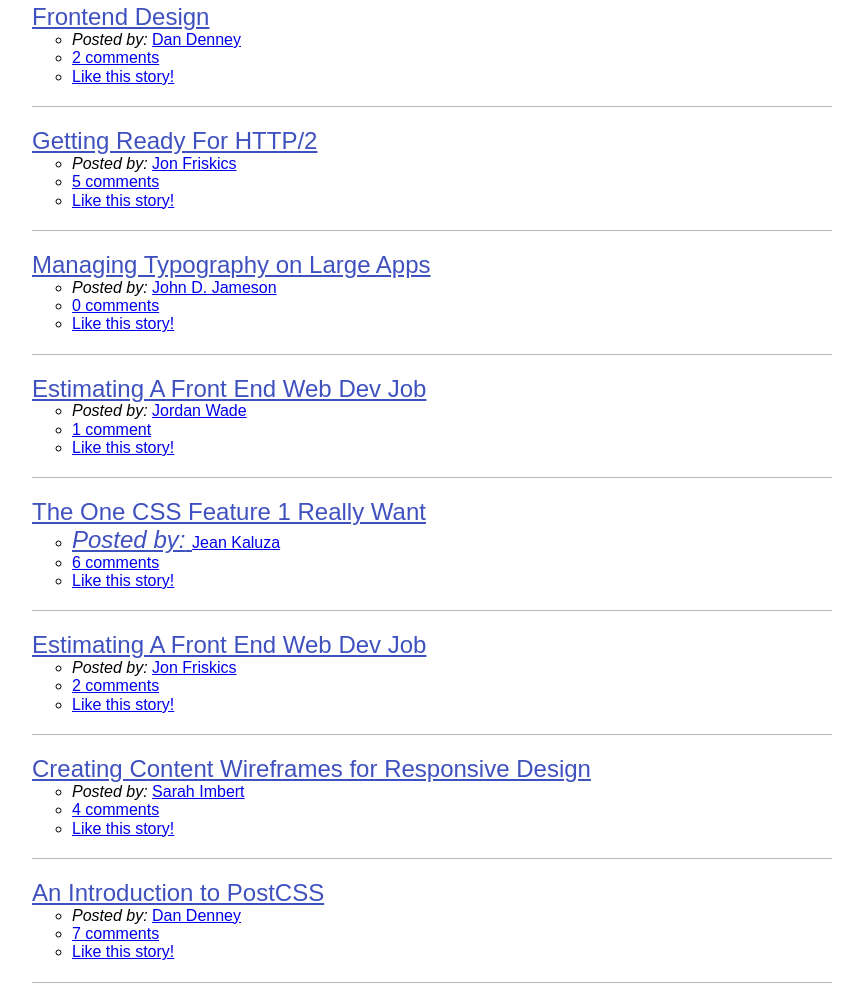
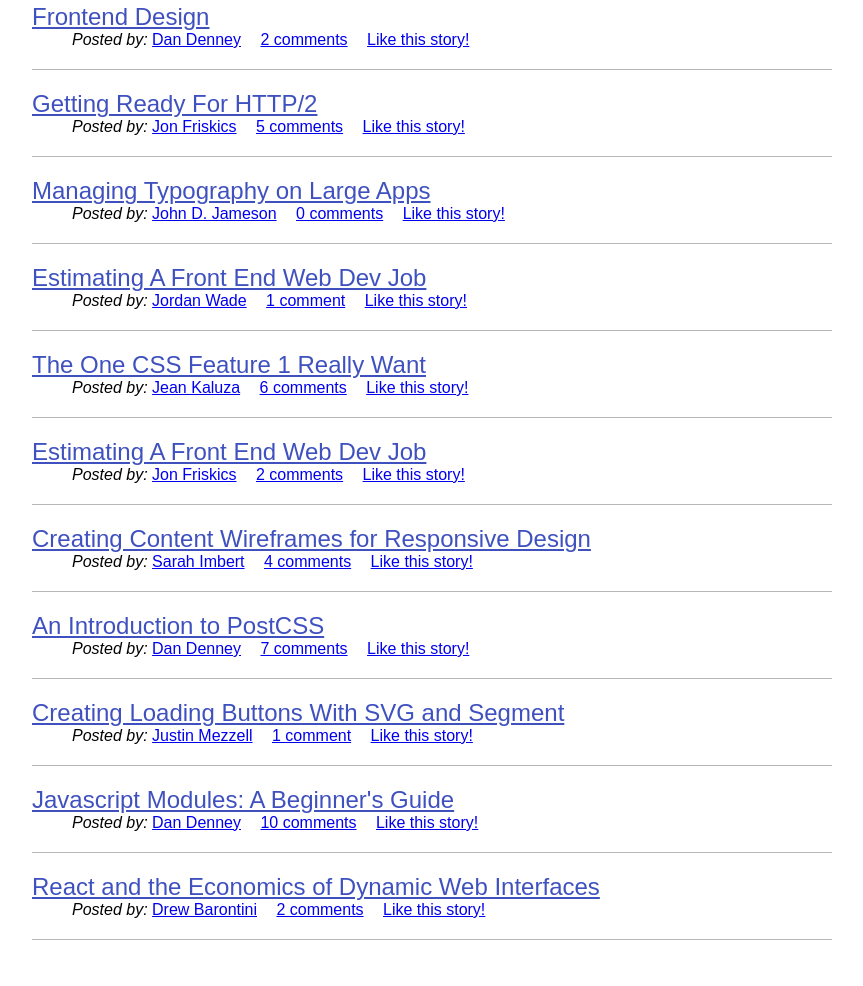
Before and after one commit to aziztovbaev/FrontEndNewsScreencast, a plain HTML site: page index.html in a window 1280 px wide. Shown: the part 230-1216 px from the top of the page, without its empty margins (208-1071 px from the left). After the commit the page ends 1190 px from the top, so only its background shows below. Drawn offline with Linux system fonts and the light colour scheme.

Commit message:
fix news-meta-item

```diff
--- a/index.html
+++ b/index.html
@@ -23,10 +23,10 @@
 								<em>Posted by:</em>
 								<a href="#">Dan Denney</a>
 							</li>
-							<li>
+							<li class="news-meta-item">
 								<a href="#">2 comments</a>
 							</li>
-							<li>
+							<li class="news-meta-item">
 								<a href="#">Like this story!</a>
 							</li>
 						</ul>
@@ -38,10 +38,10 @@
 								<em>Posted by:</em>
 								<a href="#">Jon Friskics</a>
 							</li>
-							<li>
+							<li class="news-meta-item">
 								<a href="#">5 comments</a>
 							</li>
-							<li>
+							<li class="news-meta-item">
 								<a href="#">Like this story!</a>
 							</li>
 						</ul>
@@ -53,10 +53,10 @@
 								<em>Posted by:</em>
 								<a href="#">John D. Jameson</a>
 							</li>
-							<li>
+							<li class="news-meta-item">
 								<a href="#">0 comments</a>
 							</li>
-							<li>
+							<li class="news-meta-item">
 								<a href="#">Like this story!</a>
 							</li>
 						</ul>
@@ -68,25 +68,25 @@
 								<em>Posted by:</em>
 								<a href="#">Jordan Wade</a>
 							</li>
-							<li>
+							<li class="news-meta-item">
 								<a href="#">1 comment</a>
 							</li>
-							<li>
+							<li class="news-meta-item">
 								<a href="#">Like this story!</a>
 							</li>
 						</ul>
 					</li>
 					<li class="news-item">
-						<a class="news-link" href="#">The One CSS Feature 1 Really Want
+						<a class="news-link" href="#">The One CSS Feature 1 Really Want</a>
 						<ul class="news-meta">
 							<li class="news-meta-item">
 								<em>Posted by:</em>
 								<a href="#">Jean Kaluza</a>
 							</li>
-							<li>
+							<li class="news-meta-item">
 								<a href="#">6 comments</a>
 							</li>
-							<li>
+							<li class="news-meta-item">
 								<a href="#">Like this story!</a>
 							</li>
 						</ul>
@@ -97,11 +97,11 @@
 							<li class="news-meta-item">
 								<em>Posted by:</em>
 								<a href="#">Jon Friskics</a>
-							</li>
-							<li>
+							</li class="news-meta-item">
+							<li class="news-meta-item">
 								<a href="#">2 comments</a>
 							</li>
-							<li>
+							<li class="news-meta-item">
 								<a href="#">Like this story!</a>
 							</li>
 						</ul>
@@ -113,10 +113,10 @@
 								<em>Posted by:</em>
 								<a href="#">Sarah Imbert</a>
 							</li>
-							<li>
+							<li class="news-meta-item">
 								<a href="#">4 comments</a>
 							</li>
-							<li>
+							<li class="news-meta-item">
 								<a href="#">Like this story!</a>
 							</li>
 						</ul>
@@ -128,10 +128,10 @@
 								<em>Posted by:</em>
 								<a href="#">Dan Denney</a>
 							</li>
-							<li>
+							<li class="news-meta-item">
 								<a href="#">7 comments</a>
 							</li>
-							<li>
+							<li class="news-meta-item">
 								<a href="#">Like this story!</a>
 							</li>
 						</ul>
@@ -143,10 +143,10 @@
 								<em>Posted by:</em>
 								<a href="#">Justin Mezzell</a>
 							</li>
-							<li>
+							<li class="news-meta-item">
 								<a href="#">1 comment</a>
 							</li>
-							<li>
+							<li class="news-meta-item">
 								<a href="#">Like this story!</a>
 							</li>
 						</ul>
@@ -158,10 +158,10 @@
 								<em>Posted by:</em>
 								<a href="#">Dan Denney</a>
 							</li>
-							<li>
+							<li class="news-meta-item">
 								<a href="#">10 comments</a>
 							</li>
-							<li>
+							<li class="news-meta-item">
 								<a href="#">Like this story!</a>
 							</li>
 						</ul>
@@ -173,10 +173,10 @@
 								<em>Posted by:</em>
 								<a href="#">Drew Barontini</a>
 							</li>
-							<li>
+							<li class="news-meta-item">
 								<a href="#">2 comments</a>
 							</li>
-							<li>
+							<li class="news-meta-item">
 								<a href="#">Like this story!</a>
 							</li>
 						</ul>
--- a/main.css
+++ b/main.css
@@ -87,6 +87,11 @@ a{
 	font-size: 24px;
 }
 
+.news-meta-item {
+	display: inline;
+	margin-right: 15px;
+}
+
 /******************************************************************
 *	Content
 ------------------------------------------------------------------*/
```
